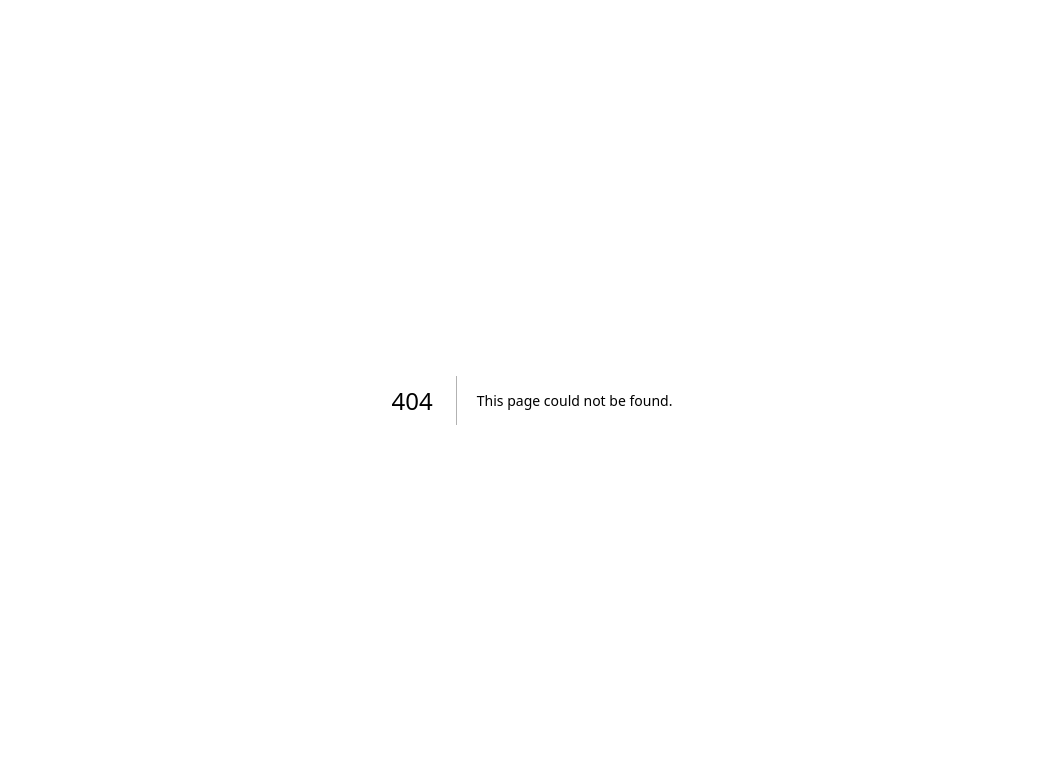
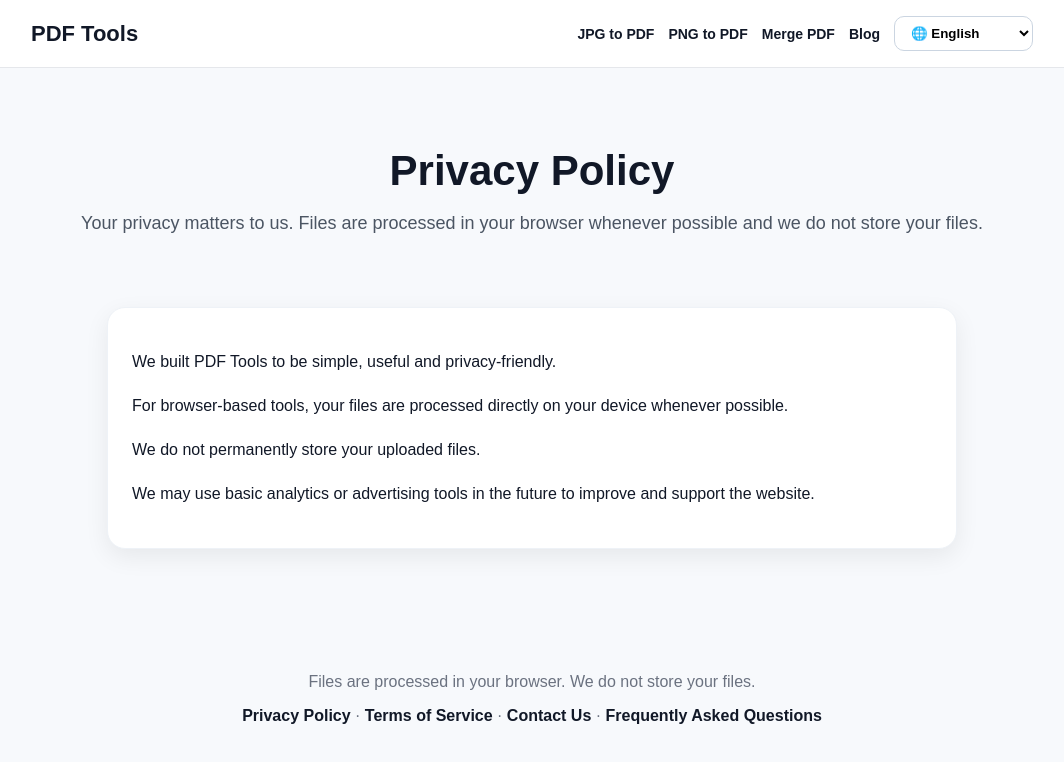
Before and after one commit to crelgios/Ali_Web_Tools, a Next.js app: page /en/privacy-policy in a window 1280 px wide. Before the commit this address had no page. Shown: the top 762 px of the page, without its empty margins (108-1172 px from the left). Built offline with nearby package versions, Linux system fonts and the light colour scheme.

Commit message:
Update page.js

```diff
--- /dev/null
+++ b/app/en/privacy-policy/page.js
@@ -0,0 +1,31 @@
+import SiteShell from "../../../components/SiteShell";
+import { getTrustText, getTrustHreflang } from "../../../lib/trustTranslations";
+
+const trust = getTrustText("en");
+
+export const metadata = {
+  title: `${trust.privacyTitle} | PDF Tools`,
+  description: trust.privacyDesc,
+  alternates: {
+    canonical: "/en/privacy-policy",
+    languages: getTrustHreflang("privacy-policy")
+  }
+};
+
+export default function Page() {
+  return (
+    <SiteShell lang="en">
+      <main className="container">
+        <section className="hero">
+          <h1>{trust.privacyTitle}</h1>
+          <p>{trust.privacyDesc}</p>
+        </section>
+        <article className="card blog-post">
+          {trust.privacyBody.map((item) => (
+            <p key={item}>{item}</p>
+          ))}
+        </article>
+      </main>
+    </SiteShell>
+  );
+}
```
